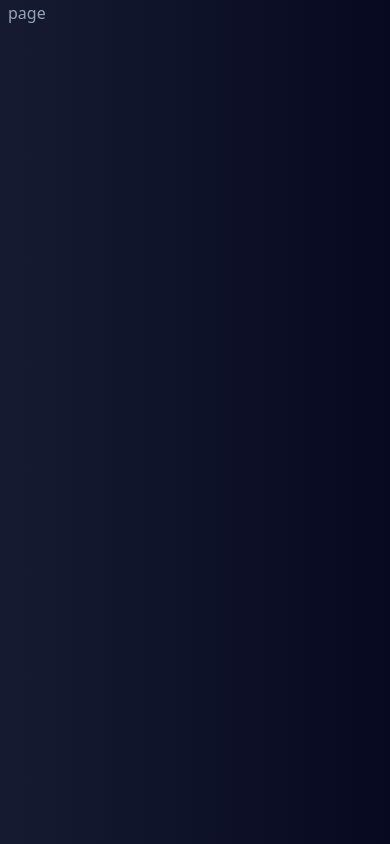
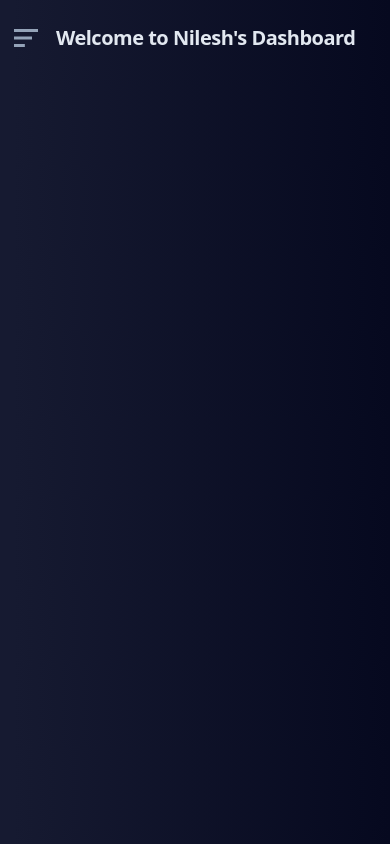
Before and after one commit to nileshshrs/personal-portfolio, a Next.js app: page /me in a window 390 px wide. Built offline with nearby package versions, Linux system fonts and the light colour scheme.

Commit message:
responsive dashboard completed

```diff
--- a/app/me/layout.tsx
+++ b/app/me/layout.tsx
@@ -1,4 +1,5 @@
 import DashboardSidebar from "@/components/DashboardSidebar";
+import ResponsiveSidebar from "@/components/ResponsiveSidebar";
 
 export default function RootLayout({
     children,
@@ -10,7 +11,13 @@ export default function RootLayout({
         <main className="flex flex-grow-4 gap-4 text-slate-400 leading-relaxed antialiased selection:bg-purple-300 selection:text-purple-900">
             <DashboardSidebar />
 
-            <div className="px-2 w-full">
+            <div className="px-2 w-full py-5">
+                <div className="inline-flex items-center justify-between gap-3 lg:gap-0">
+                    <ResponsiveSidebar />
+                    <h2 className="text-xl font-bold tracking-tight text-slate-200 sm:text-2xl">
+                        Welcome to Nilesh's Dashboard
+                    </h2>
+                </div>
                 {children}
             </div>
         </main>
--- a/app/me/page.tsx
+++ b/app/me/page.tsx
@@ -2,7 +2,7 @@ import React from 'react'
 
 const page = () => {
   return (
-    <div>page</div>
+    <div></div>
   )
 }
 
--- /dev/null
+++ b/components/ResponsiveSidebar.tsx
@@ -0,0 +1,57 @@
+import React from 'react'
+import {
+    Sheet,
+    SheetContent,
+    SheetDescription,
+    SheetHeader,
+    SheetTrigger,
+} from "@/components/ui/sheet"
+import { Button } from './ui/button'
+import Link from 'next/link'
+import { BiMenuAltLeft } from "react-icons/bi";
+
+
+const ResponsiveSidebar = () => {
+    return (
+        <Sheet>
+            <SheetTrigger><BiMenuAltLeft className='text-4xl block md:hidden' /></SheetTrigger>
+            <SheetContent side={'left'} className='w-[320px] background border border-none'>
+                <SheetHeader>
+                    <SheetDescription>
+                        <div className='grid gap-4' style={{
+                            minHeight: '100vh',
+                            minWidth: "min(100vw, 250px)",
+                        }}>
+                            <div className='logo flex items-start justify-start w-full'>
+                                <h1 className='text-2xl font-bold tracking-tight text-slate-200 mt-5 py-3'>Nilesh Shrestha</h1>
+                            </div>
+                            <nav className='min-h-full'>
+                                <ul className='grid gap-4 px-3'>
+                                    <li className='flex items-center justify-start w-full px-2'>
+                                        <Link href={"/me"} className='p-3 font-bold transition ease-linear rounded-sm text-lg text-slate-400 hover:text-slate-200'>Profile</Link>
+                                    </li>
+                                    <li className='flex items-center justify-start w-full px-2'>
+                                        <Link href={"/"} className='p-3 font-bold transition ease-linear rounded-sm text-lg text-slate-400 hover:text-slate-200'>Home</Link>
+                                    </li>
+                                    <li className='flex items-center justify-start w-full px-2'>
+                                        <Link href={""} className='p-3 font-bold transition ease-linear rounded-sm text-lg text-slate-400 hover:text-slate-200'>Experience</Link>
+                                    </li>
+                                    <li className='flex items-center justify-start w-full px-2'>
+                                        <Link href={""} className='p-3 font-bold transition ease-linear rounded-sm text-lg text-slate-400 hover:text-slate-200'>Projects</Link>
+                                    </li>
+
+                                </ul>
+                            </nav>
+                            <div className='px-1'>
+                                <Button className='bg-slate-200 w-full text-gray-800 hover:bg-slate-200'>Button</Button>
+                            </div>
+                        </div>
+                    </SheetDescription>
+                </SheetHeader>
+            </SheetContent>
+        </Sheet>
+
+    )
+}
+
+export default ResponsiveSidebar
```
